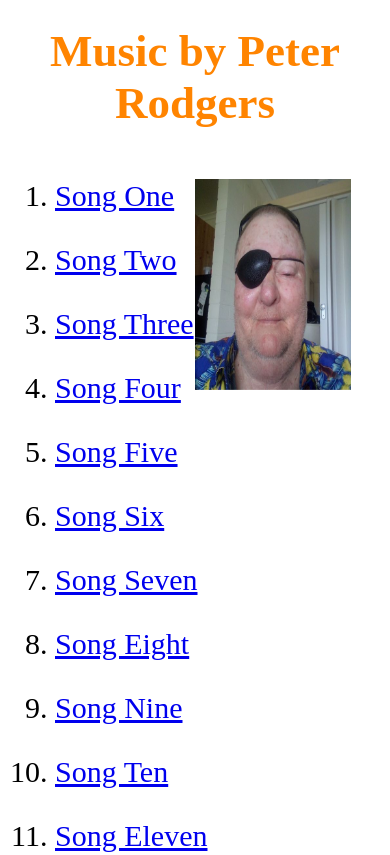
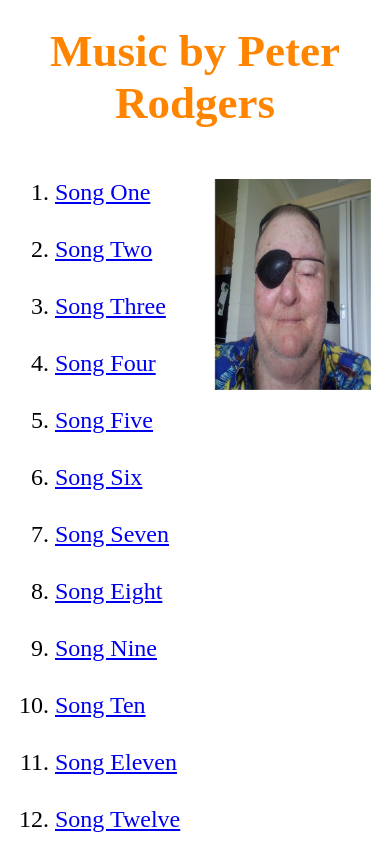
Before and after one commit to Colin-Pace/Music-by-Peter-Rodgers, a plain HTML site: page index.html in a window 390 px wide. Shown: the top 855 px of the page. Drawn offline with Linux system fonts and the light colour scheme.

Commit message:
media queries formatting for picture more to the right and smaller text on li

```diff
--- a/style.css
+++ b/style.css
@@ -25,7 +25,7 @@ ol, img {
 }
 
 li {
-  font-size: 30px;
+  font-size: 24px;
   margin-left: 150px;
   margin-top: 30px;
 }
@@ -34,7 +34,7 @@ li {
   img {
     height: 25%;
     width: 40%;
-    margin-left: 50%;
+    margin-left: 55%;
   }
 
   li {
```
